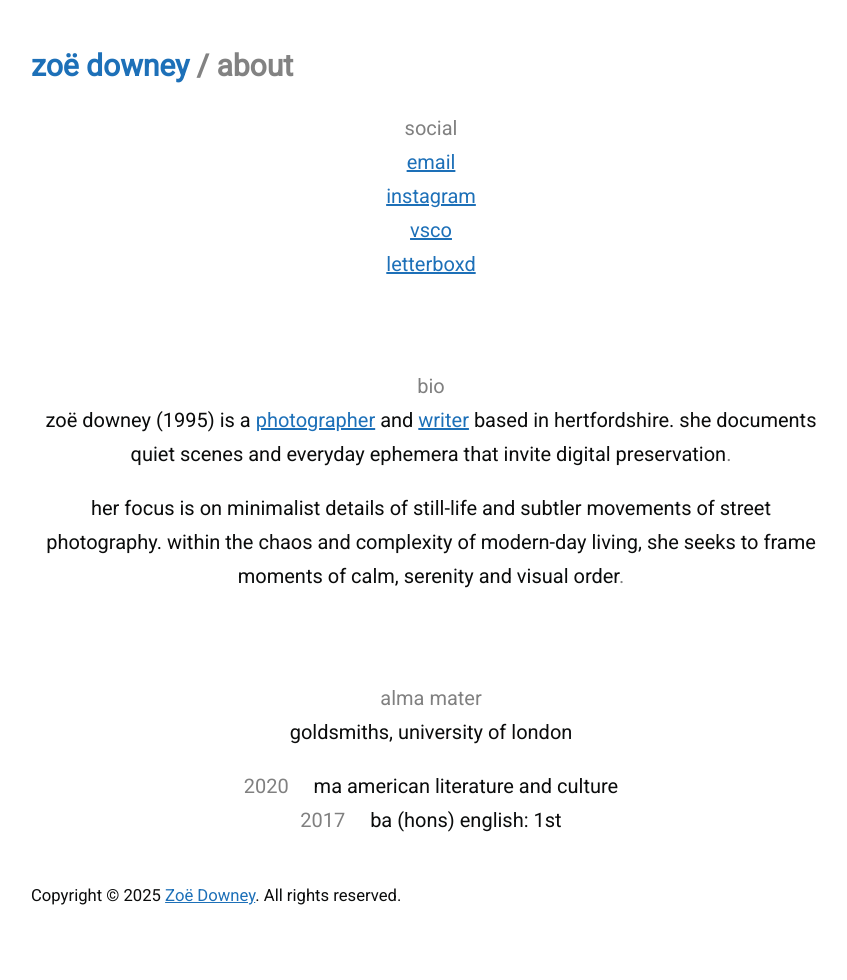
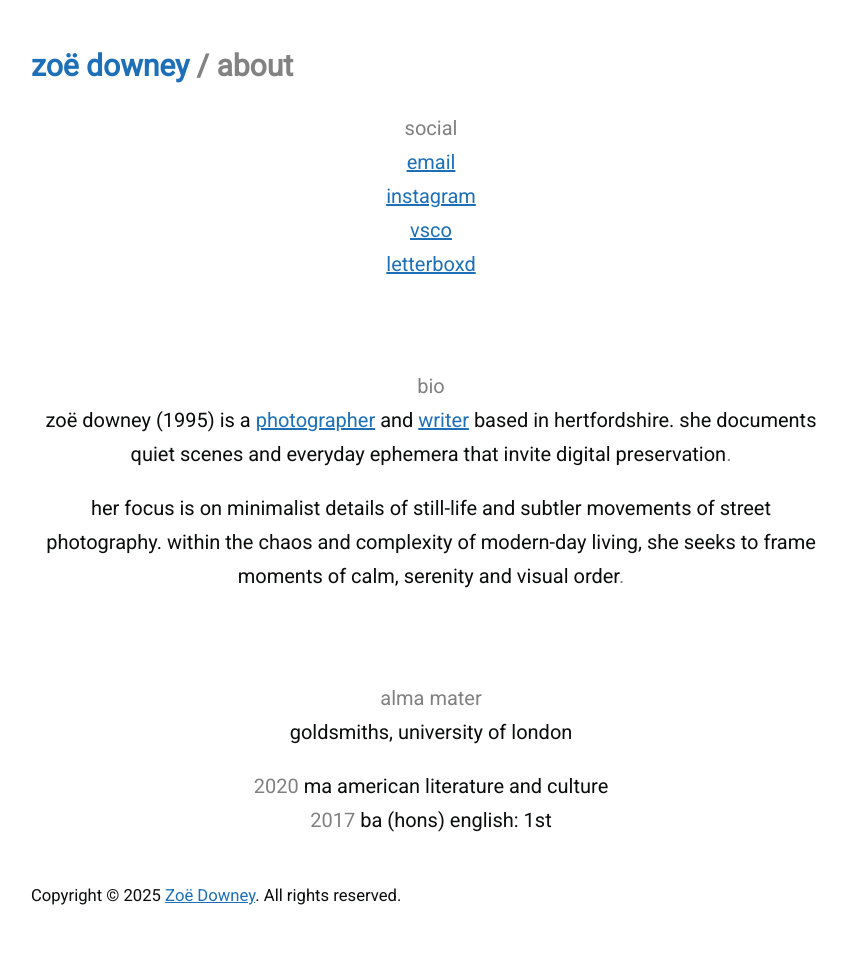
Before and after one commit to zoeurl/zoedowney.github.io, a Jekyll site: the page built from about/index.html, in a window 1280 px wide. Shown: the whole page, without its empty margins (209-1056 px from the left). Built offline with Jekyll 4.4.1, drawn with Linux system fonts in a browser that asks for light colours.

Commit message:
Update index.html

```diff
--- a/about/index.html
+++ b/about/index.html
@@ -18,6 +18,6 @@
 <br><font color="grey">alma mater</font>
 <br>goldsmiths, university of london
 </p>
-<font color="grey">2020</font> &nbsp;&nbsp;&nbsp;&nbsp;ma american literature and culture
-<br><font color="grey">2017</font> &nbsp;&nbsp;&nbsp;&nbsp;ba (hons) english: 1st</center>
+<font color="grey">2020</font>  ma american literature and culture
+<br><font color="grey">2017</font>  ba (hons) english: 1st</center>
 </p>
```
